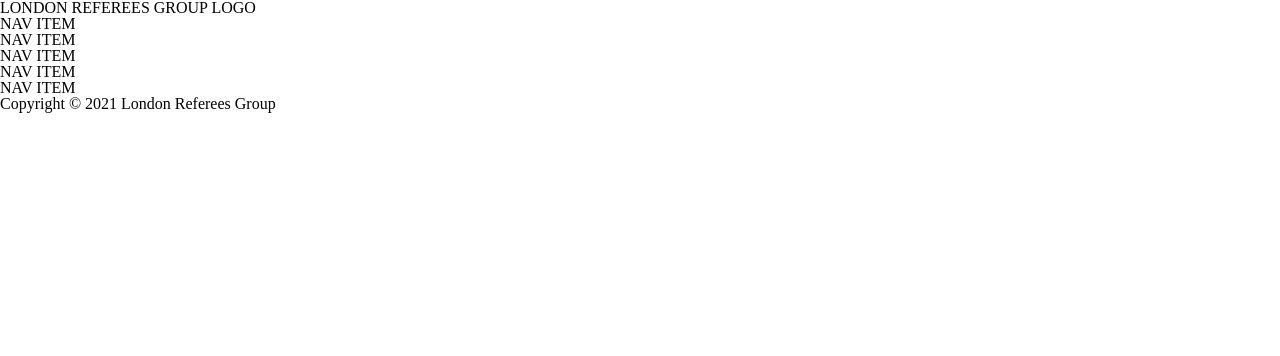
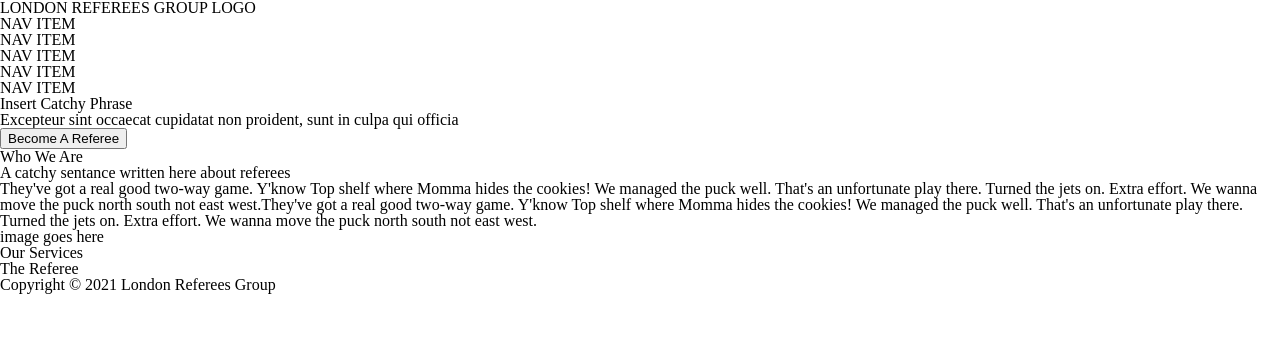
Before and after one commit to selenaelisewells/LRG_site_build, a PHP site: page / in a window 1280 px wide. Shown: the top 356 px of the page. Run offline with PHP 8.4, Linux system fonts and the light colour scheme.

Commit message:
changes to index.php

```diff
--- a/index.php
+++ b/index.php
@@ -5,10 +5,48 @@
 ?>
 
 <?php include './templates/header.php';?>
+<main class="mainContentWrap">
+    <section id="heroWrap">
+        <h2 class="hidden">Hero Image</h2>
+        <div class="heroTitle">Insert Catchy Phrase</div>
+        <div class="heroTagline">Excepteur sint occaecat cupidatat non proident, sunt in culpa qui officia</div>
+        <button class="button">Become A Referee</button>
+    </section>
+
+    <section id="whoWeAre">
+        <div class="banner">
+            <h2 class="bannerTitle">Who We Are</h2>
+        </div>
+        <div class="sectionContent">
+            <div class="sectionText">
+                <h3 class="tagline">A catchy sentance written here about referees</h3>
+                <p class="text">They've got a real good two-way game. Y'know Top shelf where Momma hides the cookies! We managed the puck well. That's an unfortunate play there. Turned the jets on. Extra effort. We wanna move the puck north south not east west.They've got a real good two-way game. Y'know Top shelf where Momma hides the cookies! We managed the puck well. That's an unfortunate play there. Turned the jets on. Extra effort. We wanna move the puck north south not east west.</p>
+            </div>
+            <div class="Image">image goes here</div>
+        </div>
+    </section>
+
+    <section id="ourServices">
+        <div class="banner">
+            <h2 class="bannerTitle">Our Services</h2>
+        </div>
+        <div class="sectionContent">
 
 
+        </div>
+    </section>
+
+    <section id="theReferee ">
+        <div class="banner">
+            <h2 class="bannerTitle">The Referee</h2>
+        </div>
+        <div class="sectionContent">
 
 
+        </div>
+    </section>
+
+</main>
 <?php include './templates/footer.php';?>
 
 <?php include './templates/foot.php';?>
```
